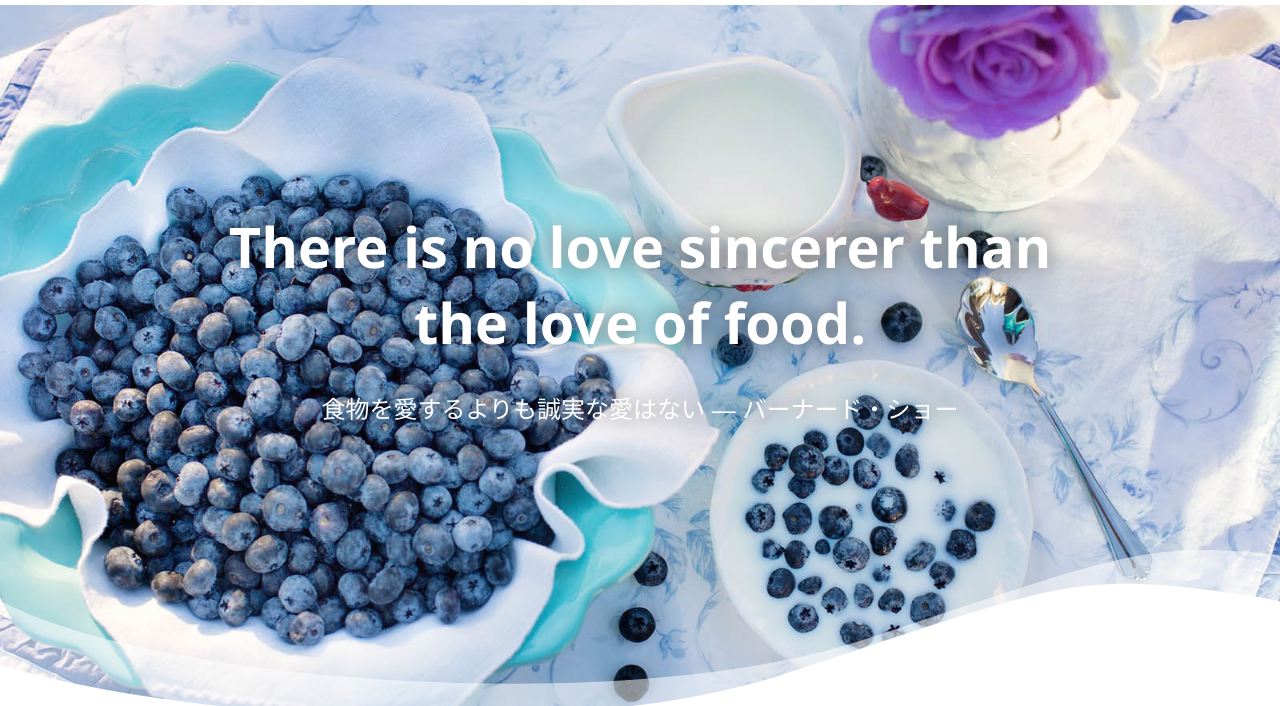
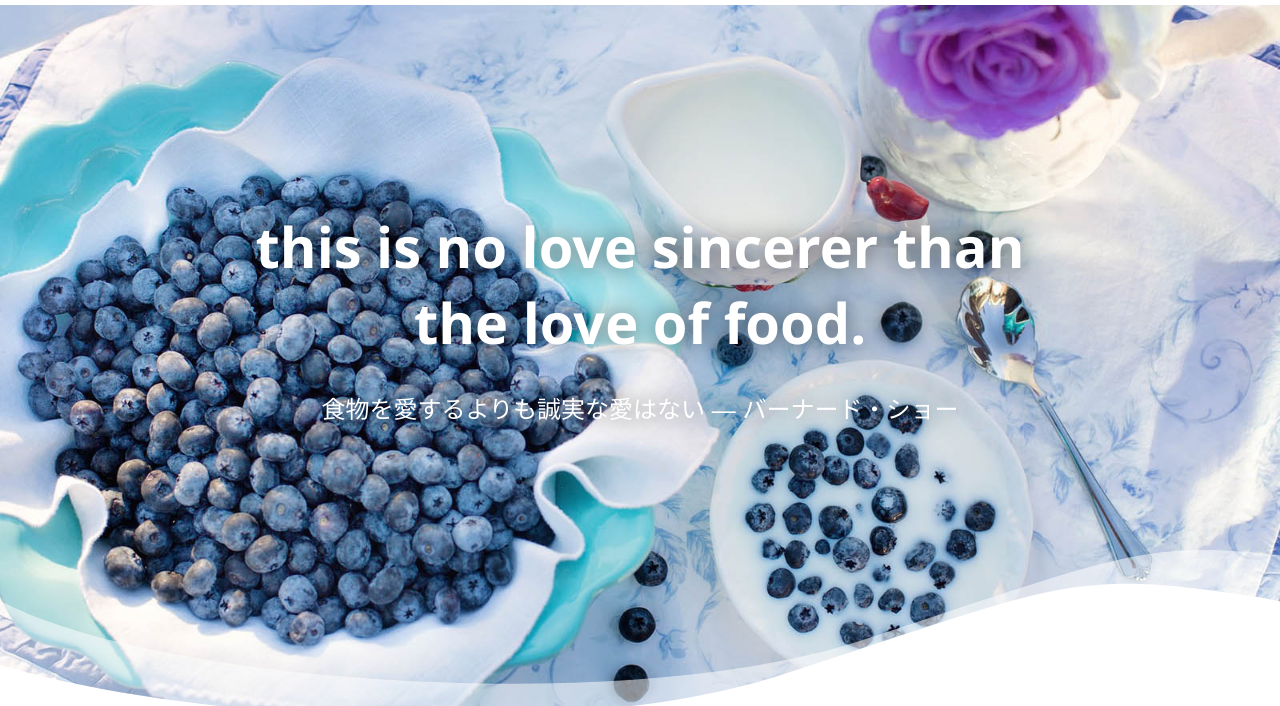
Before and after one commit to ohta412/gatsby-essentials, a Gatsby site: page / in a window 1280 px wide. Shown: the part 95-801 px from the top of the page. Built offline with nearby package versions, Linux system fonts and the light colour scheme; Gatsby itself is replaced by a stand-in of ours.

Commit message:
テキスト修正

```diff
--- a/src/pages/index.js
+++ b/src/pages/index.js
@@ -22,7 +22,7 @@ export default function Home() {
       <img src="/images/hero.jpg" alt="" />
     </figure>
     <div className="catch">
-      <h1>There is no love sincerer than<br /> the love of food.</h1>
+      <h1>this is no love sincerer than<br /> the love of food.</h1>
       <p>食物を愛するよりも誠実な愛はない ― バーナード・ショー</p>
     </div>
     <div className="wave">
```
